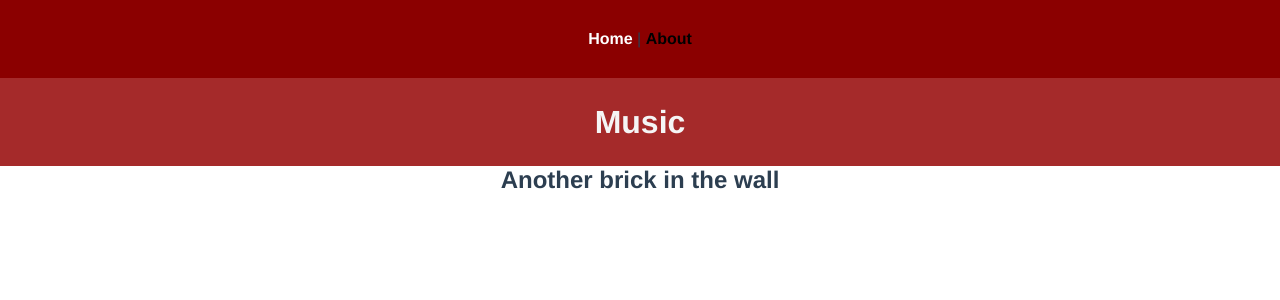
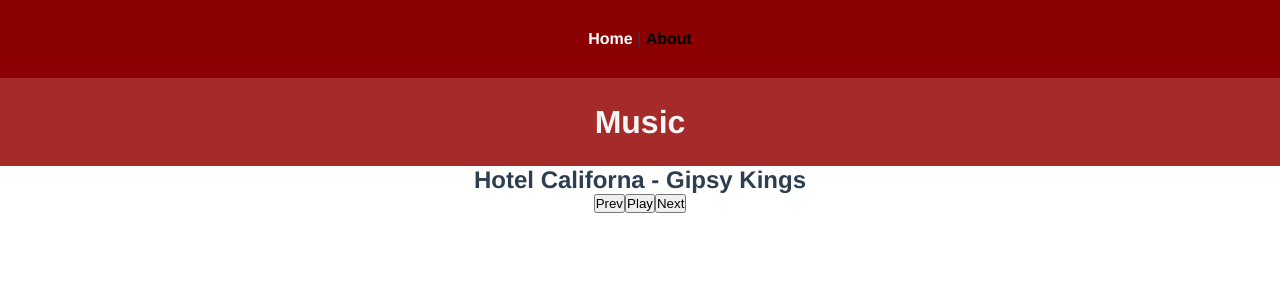
Before and after one commit to Francisco-fco/MusicPlayer, a Vue app in the folder music-player/: page /#/ in a window 1280 px wide. Shown: the top 300 px of the page. Built offline with nearby package versions, Linux system fonts and the light colour scheme.

Commit message:
checkpoint

```diff
--- a/music-player/src/components/Player.vue
+++ b/music-player/src/components/Player.vue
@@ -5,7 +5,15 @@
     </header>
     <main>
       <section class="player">
-              <h2 id="song-title">{{ current.title }}</h2>
+        <h2 id="song-title">
+          {{ current.title }} - <span>{{ current.artist }}</span>
+        </h2>
+        <div class="buttons">
+          <button id="Previous">Prev</button>
+          <button id="Play" v-if="!playingNow">Play</button>
+          <button id="Paus" v-else>Paus</button>
+          <button id="Next">Next</button>
+        </div>
       </section>
     </main>
   </div>
@@ -15,32 +23,50 @@
 export default {
   // Hårdkodat exempel
 
-    name: 'player-comtainer',
-    data () {
+  name: "player-comtainer",
+  data() {
     return {
       current: {
-               title: 'Another brick in the wall'
+        title: "Another brick in the wall",
       },
+      index: 1,
+      playingNow: false,
       songs: [
         {
-                   title: 'Another brick in the wall',
-                   artist: 'Pink Floyd',
+          title: "Another brick in the wall",
+          artist: "Pink Floyd",
           // src: require('')
         },
         {
-                   title: 'Hotel Californa',
-                   artist: 'Gipsy Kings',
+          title: "Hotel Californa",
+          artist: "Gipsy Kings",
           // src: require('')
+        },
+        {
+          title: "Regulate",
+          artist: "Warren G",
+          // src: require('')
+        },
+      ],
+      player: new Audio(),
     }
-           ]
+  },
+  methods: {
+      play(song) {
+          if(typeof song != "undefined")
+          this.current = song;
       }
-    }
-}
+  },
+  created() {
+    this.current = this.songs[this.index];
+    // this.player.src = this.current.src;
+    // this.player.play()
+  },
+};
 </script>
 
 <style>
-
-*{
+* {
   margin: 0;
   padding: 0;
   box-sizing: border-box;
@@ -58,5 +84,4 @@
   background-color: brown;
   color: whitesmoke;
 }
-
 </style>
```
Lines whose indentation alone changed are shown as unchanged.
